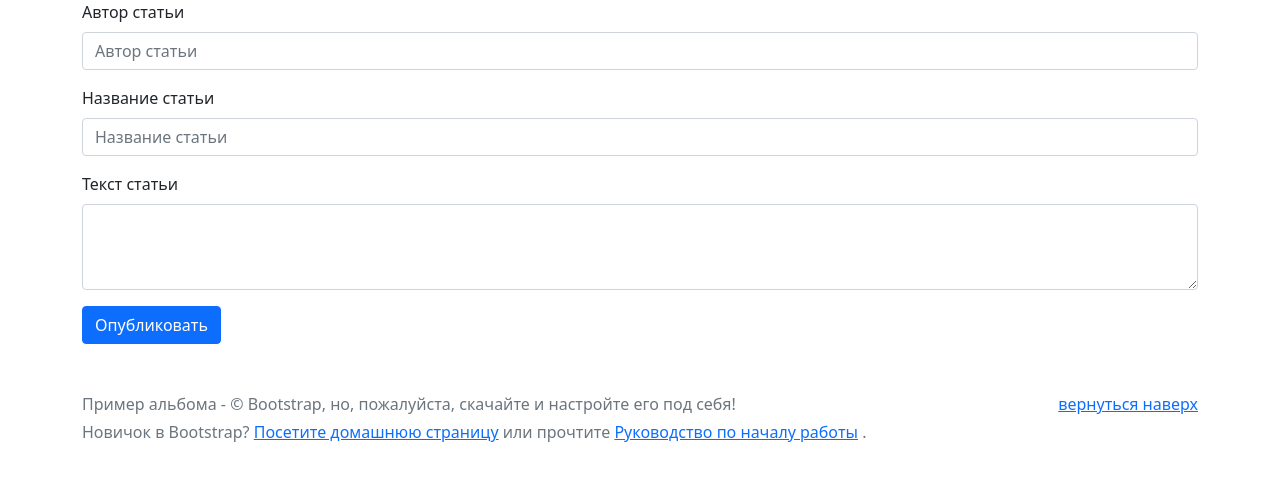
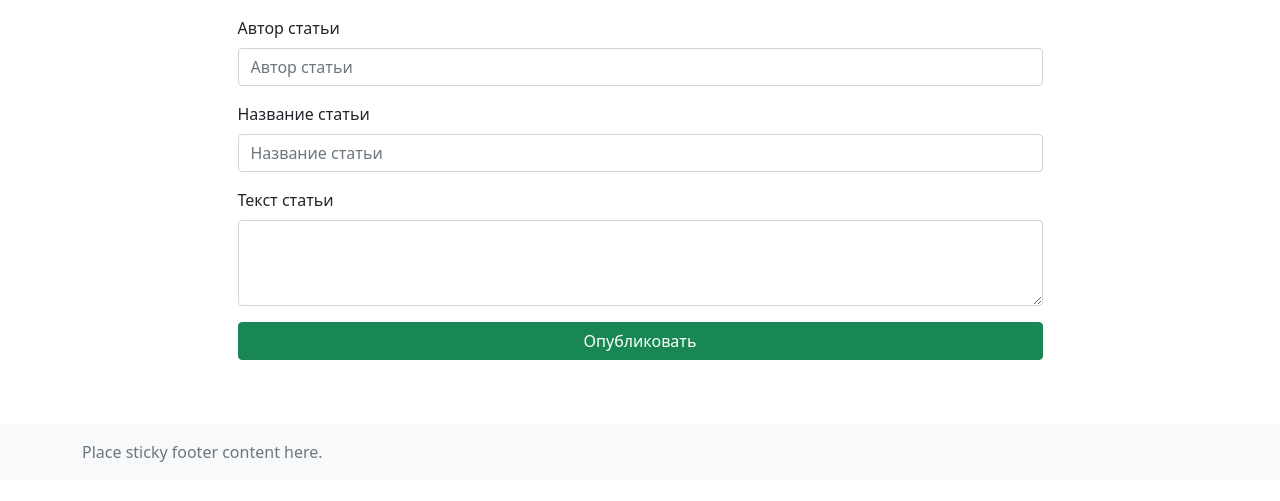
Before and after one commit to EvgeniiMorozov/django_py_026, a Django app: page /blog/create in a window 1280 px wide. Shown: the part 72-573 px from the top of the page. Run offline with Django 3.2, Linux system fonts and the light colour scheme; some libraries are stand-ins or nearby versions.

Commit message:
add footer and create-article form

```diff
--- a/blog/templates/blog/create.html
+++ b/blog/templates/blog/create.html
@@ -5,20 +5,24 @@
 {% endblock %}
 
 {% block content %}
-    <form method="post">
+    <div class="row">
+        <div class="d-flex justify-content-center">
+            <form method="post" class="w-75 p-3 mb-5">
                 <div class="mb-3">
                     <label for="authorArticle" class="form-label">Автор статьи</label>
                     <input type="text" name="author" class="form-control" id="authorArticle" placeholder="Автор статьи">
                 </div>
                 <div class="mb-3">
                     <label for="titleArticle" class="form-label">Название статьи</label>
-            <input type="text" name="title" class="form-control" id="titleArticle" placeholder="Название статьи">
+                    <input type="text" name="title" class="form-control" id="titleArticle"
+                           placeholder="Название статьи">
                 </div>
                 <div class="mb-3">
                     <label for="textArticle" class="form-label">Текст статьи</label>
                     <textarea name="text" class="form-control" id="textArticle" rows="3"></textarea>
                 </div>
-
-        <button type="submit" class="btn btn-primary">Опубликовать</button>
+                <button type="submit" class="col-12 btn btn-success">Опубликовать</button>
             </form>
+        </div>
+    </div>
 {% endblock %}
--- a/blog/templates/blog/inc/_footer.html
+++ b/blog/templates/blog/inc/_footer.html
@@ -1,9 +1,5 @@
-<footer class="text-muted py-5">
+<footer class="footer mt-auto py-3 bg-light">
   <div class="container">
-    <p class="float-end mb-1">
-      <a href="#"><font style="vertical-align: inherit;"><font style="vertical-align: inherit;">вернуться наверх</font></font></a>
-    </p>
-    <p class="mb-1"><font style="vertical-align: inherit;"><font style="vertical-align: inherit;">Пример альбома - © Bootstrap, но, пожалуйста, скачайте и настройте его под себя!</font></font></p>
-    <p class="mb-0"><font style="vertical-align: inherit;"><font style="vertical-align: inherit;">Новичок в Bootstrap? </font></font><a href="/"><font style="vertical-align: inherit;"><font style="vertical-align: inherit;">Посетите домашнюю страницу</font></font></a><font style="vertical-align: inherit;"><font style="vertical-align: inherit;"> или прочтите </font></font><a href="/docs/5.0/getting-started/introduction/ "><font style="vertical-align: inherit;"><font style="vertical-align: inherit;">Руководство по началу работы</font></font></a><font style="vertical-align: inherit;"><font style="vertical-align: inherit;"> .</font></font></p>
+    <span class="text-muted">Place sticky footer content here.</span>
   </div>
 </footer>
```
Lines whose indentation alone changed are shown as unchanged.
